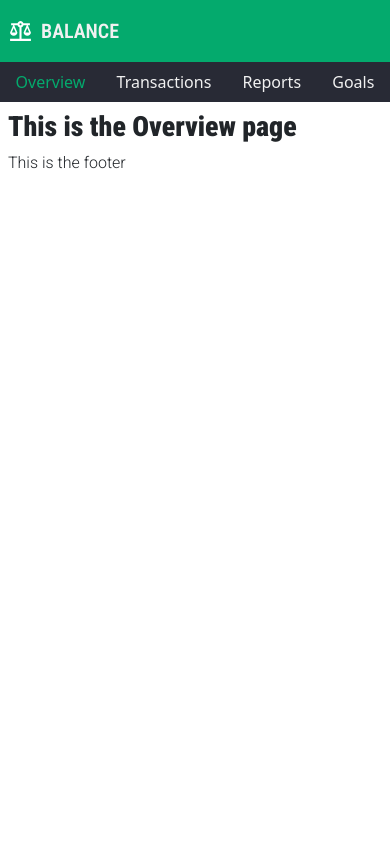
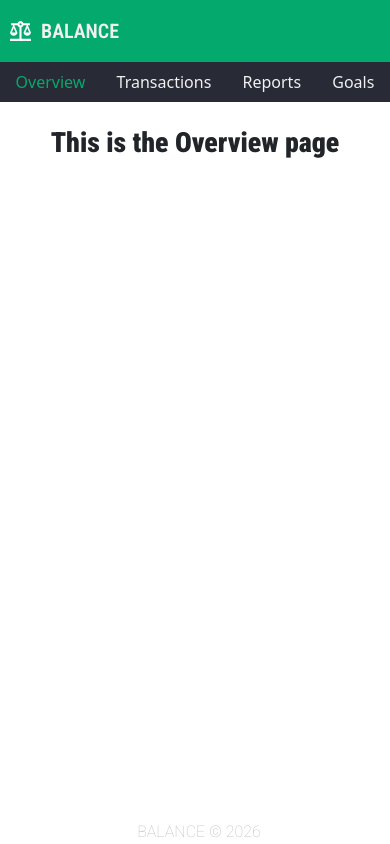
Before and after one commit to ezsota/balance, a React (Vite) app: page / in a window 390 px wide. Built offline with nearby package versions, Linux system fonts and the light colour scheme.

Commit message:
Updated navbar and Outlet styles and responsiveness

```diff
--- a/src/components/Footer.jsx
+++ b/src/components/Footer.jsx
@@ -1,5 +1,10 @@
 export default function Footer() {
+    const date = new Date();
+    const year = date.getFullYear();
+
     return (
-        <p>This is the footer</p>
+        <footer className="font-gray ps-2 text-center">
+            <p className="h-100 m-0">BALANCE &copy; {year}</p>
+        </footer>
     )
 };
--- a/src/components/Navbar.jsx
+++ b/src/components/Navbar.jsx
@@ -13,7 +13,7 @@ export default function Navbar() {
                 <p className="roboto-condensed-bold mb-0 ms-2 fs-5">BALANCE</p>
             </div>
             <div className="bg-ink flex-fill">
-                <nav className="nav d-flex flex-row flex-md-column">
+                <nav className="nav d-flex flex-row flex-md-column gap-0 gap-md-5 my-md-4">
                     <NavLink className="nav-link" to="/">Overview</NavLink>
                     <NavLink className="nav-link" to="/transactions-view">Transactions</NavLink>
                     <NavLink className="nav-link" to="/reports-view">Reports</NavLink>
--- a/src/layouts/DashboardLayout.jsx
+++ b/src/layouts/DashboardLayout.jsx
@@ -10,16 +10,16 @@ export default function DashboardLayout() {
             bg-green
             col-12 col-md-2
             d-flex flex-column
-            p-0
             ">
                 <Navbar />
             </div>
             <main className="
             col-12 col-md-10
             d-flex flex-column flex-fill
-            p-2
             ">
-                <Outlet />
+                <div className="d-flex flex-column h-100 px-3 py-4 align-items-center">
+                    <Outlet />
+                </div>
                 <Footer />
             </main>
         </div>
--- a/src/styles.css
+++ b/src/styles.css
@@ -75,6 +75,10 @@ html {
     color: #F1F1F1;
 }
 
+.font-gray {
+    color: #bdbdbd;
+}
+
 /* ICON */
 #main-icon {
     width: 25px;
```
